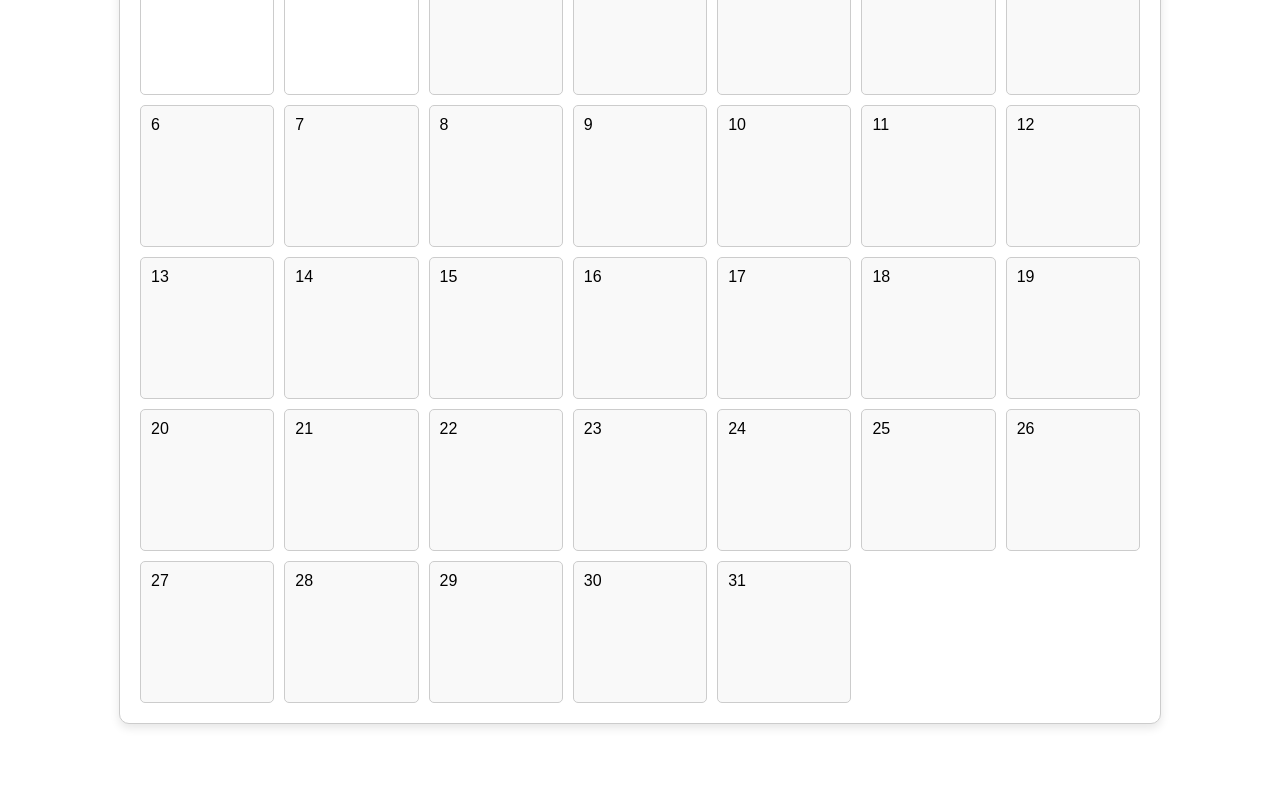
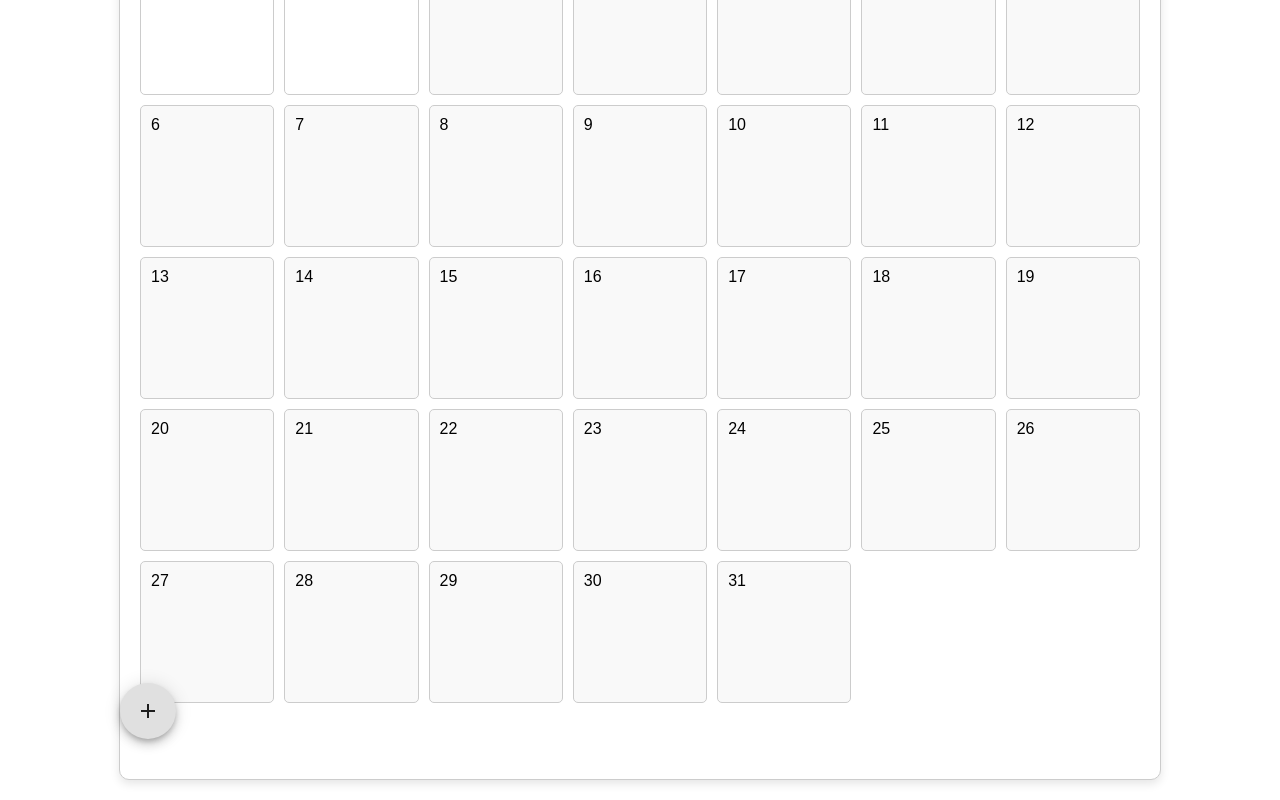
Before and after one commit to adityagaur0/calendar-app, a React (Create React App) app: page / in a window 1280 px wide. Shown: the part 252-1052 px from the top of the page. Before the commit the page ends 996 px from the top, so only its background shows below. Built offline with nearby package versions, Linux system fonts and the light colour scheme.

Commit message:
MINOR: added floating action button + fixed date issue when open mdoel

```diff
--- a/package.json
+++ b/package.json
@@ -3,6 +3,10 @@
   "version": "0.1.0",
   "private": true,
   "dependencies": {
+    "@emotion/react": "^11.13.3",
+    "@emotion/styled": "^11.13.0",
+    "@mui/icons-material": "^6.1.2",
+    "@mui/material": "^6.1.2",
     "@react-native-async-storage/async-storage": "^2.0.0",
     "@testing-library/jest-dom": "^5.17.0",
     "@testing-library/react": "^13.4.0",
--- a/src/components/Calendar.js
+++ b/src/components/Calendar.js
@@ -4,6 +4,9 @@ import useEvents from "../hooks/useEvents";
 import { Link } from "react-router-dom";
 import Modal from "./Modal";
 import EventForm from "./EventForm";
+import AddIcon from "@mui/icons-material/Add";
+// Import the Add icon from Material-UI
+import Fab from "@mui/material/Fab";
 
 const CalendarContainer = styled.div`
   max-width: 1000px;
@@ -18,6 +21,17 @@ const CalendarContainer = styled.div`
 
   @media (max-width: 768px) {
     padding: 10px;
+  }
+`;
+const FloatingButton = styled(Fab)`
+  align-items: end;
+  position: fixed;
+  bottom: 20px;
+  right: 20px;
+  background-color: #007bff;
+  color: white;
+  &:hover {
+    background-color: #0056b3;
   }
 `;
 
@@ -155,7 +169,7 @@ const Calendar = ({ themeMode }) => {
 
     // Add actual days
     for (let day = 1; day <= totalDays; day++) {
-      const date = new Date(currentYear, currentMonth, day + 1);
+      const date = new Date(currentYear, currentMonth, day);
       const dayEvents = events.filter((event) => {
         const eventDate = new Date(event.date);
         return eventDate.toDateString() === date.toDateString();
@@ -224,14 +238,26 @@ const Calendar = ({ themeMode }) => {
     }
   };
 
+  // const handleDayClick = (date) => {
+  //   setSelectedDate(date);
+  //   setShowModal(true);
+  // };
   const handleDayClick = (date) => {
-    setSelectedDate(date);
+    console.log("Clicked Date: ", date); // Check the clicked date
+    const normalizedDate = new Date(date);
+    normalizedDate.setHours(0, 0, 0, 0);
+    console.log("Normalized Date: ", normalizedDate); // Check the normalized date
+    setSelectedDate(normalizedDate);
     setShowModal(true);
   };
 
   const closeModal = () => {
     setShowModal(false);
     setSelectedDate(null);
+  };
+  const openEventForm = () => {
+    setSelectedDate(new Date()); // Set selectedDate to today's date for the new event
+    setShowModal(true);
   };
 
   return (
@@ -258,6 +284,9 @@ const Calendar = ({ themeMode }) => {
           <EventForm selectedDate={selectedDate} onClose={closeModal} />
         </Modal>
       )}
+      <FloatingButton onClick={openEventForm}>
+        <AddIcon />
+      </FloatingButton>
     </CalendarContainer>
   );
 };
--- a/src/components/EventForm.js
+++ b/src/components/EventForm.js
@@ -1,4 +1,4 @@
-import React, { useState } from "react";
+import React, { useState, useEffect } from "react";
 import styled from "styled-components";
 import useEvents from "../hooks/useEvents";
 
@@ -43,11 +43,7 @@ const EventForm = ({ selectedDate, onClose, existingEvent }) => {
   const { addEvent, editEvent } = useEvents();
 
   const [title, setTitle] = useState(existingEvent ? existingEvent.title : "");
-  const [date, setDate] = useState(
-    existingEvent
-      ? existingEvent.date
-      : selectedDate.toISOString().split("T")[0]
-  );
+  const [date, setDate] = useState("");
   const [hour, setHour] = useState(existingEvent ? existingEvent.hour : "12");
   const [minute, setMinute] = useState(
     existingEvent ? existingEvent.minute : "00"
@@ -59,6 +55,21 @@ const EventForm = ({ selectedDate, onClose, existingEvent }) => {
   const [description, setDescription] = useState(
     existingEvent ? existingEvent.description : ""
   );
+
+  useEffect(() => {
+    // Set the date from selectedDate if it's provided
+    if (selectedDate) {
+      // Normalize date to ensure consistent display
+      const localDate = new Date(selectedDate);
+      // Adjust to local time zone
+      const utcDate = new Date(
+        localDate.getTime() - localDate.getTimezoneOffset() * 60000
+      );
+      // Format date to YYYY-MM-DD for input
+      const formattedDate = utcDate.toISOString().split("T")[0];
+      setDate(formattedDate);
+    }
+  }, [selectedDate]);
 
   const handleSubmit = (e) => {
     e.preventDefault();
```
Also changed, not shown: 1 other file (tests, documents, lock files or other folders).
